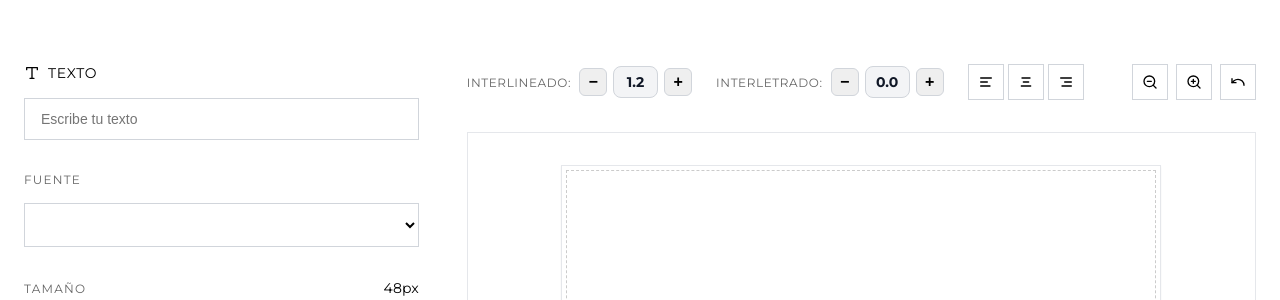
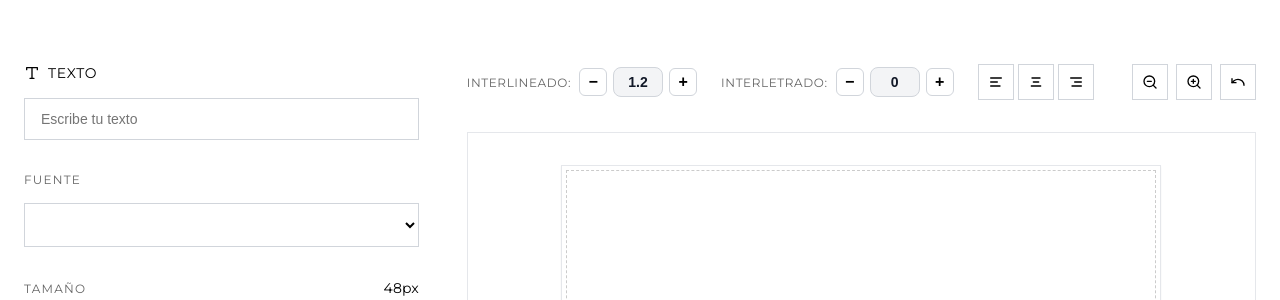
Before and after one commit to jnarjim/Editor-visual-de-invitaciones, a Django app: page /invitaciones/ in a window 1280 px wide. Shown: the part 123-423 px from the top of the page. Run offline with Django 5.2, Linux system fonts and the light colour scheme.

Commit message:
Mejora de steppers

```diff
--- a/invitaciones/static/invitaciones/css/editor.css
+++ b/invitaciones/static/invitaciones/css/editor.css
@@ -448,8 +448,9 @@ body {
   gap: 6px;
 }
 
-.number-stepper span {
-  min-width: 45px;
+/* El input editable central */
+.number-stepper input[type="number"] {
+  width: 50px;
   text-align: center;
   font-weight: 600;
   font-size: 14px;
@@ -459,12 +460,21 @@ body {
   border-radius: 8px;
   border: 1px solid #d1d5db;
   transition: background-color 0.2s ease;
+  -moz-appearance: textfield; /* Oculta flechas en Firefox */
 }
 
-.number-stepper span:hover {
+.number-stepper input[type="number"]:hover {
   background-color: #e5e7eb;
 }
 
+/* Ocultar flechas del input en Chrome/Safari */
+.number-stepper input::-webkit-outer-spin-button,
+.number-stepper input::-webkit-inner-spin-button {
+  -webkit-appearance: none;
+  margin: 0;
+}
+
+/* Botones + y − */
 .stepper-btn {
   display: inline-flex;
   justify-content: center;
@@ -473,8 +483,8 @@ body {
   height: 28px;
   font-size: 16px;
   font-weight: bold;
-  color: #00000;
-  background-color: #fffff;
+  color: #000;
+  background-color: #fff;
   border: 1px solid #d1d5db;
   border-radius: 6px;
   cursor: pointer;
@@ -482,7 +492,8 @@ body {
 }
 
 .stepper-btn:hover {
-  border-color: #000000;
+  border-color: #000;
+  background-color: #f9fafb;
   transform: scale(1.05);
 }
 
--- a/invitaciones/static/invitaciones/js/editor.js
+++ b/invitaciones/static/invitaciones/js/editor.js
@@ -289,35 +289,54 @@ document.addEventListener("DOMContentLoaded", () => {
     });
   }
 
-  function setupStepper(idSpan, min, max, callback) {
-    const container = document.getElementById(idSpan).parentElement;
-    const span = document.getElementById(idSpan);
+  function setupStepper(idInput, min, max, step, callback) {
+  const container = document.getElementById(idInput).parentElement;
+  const input = document.getElementById(idInput);
 
+  // Asegurar que el input tiene los atributos adecuados
+  input.min = min;
+  input.max = max;
+  input.step = step;
+
+  // Botones + y −
   container.querySelectorAll(".stepper-btn").forEach((btn) => {
     btn.addEventListener("click", () => {
-        let step = parseFloat(btn.dataset.step);
-        let current = parseFloat(span.textContent);
-        let newValue = Math.min(max, Math.max(min, current + step));
-        span.textContent = newValue.toFixed(1);
-        callback(newValue);
+      let stepValue = parseFloat(btn.dataset.step);
+      let currentValue = parseFloat(input.value);
+      let newValue = currentValue + stepValue;
+
+      if (newValue < min) newValue = min;
+      if (newValue > max) newValue = max;
+
+      input.value = parseFloat(newValue.toFixed(2));
+      callback(parseFloat(input.value));
     });
+  });
+
+  // Edición manual directa
+  input.addEventListener("input", () => {
+    let value = parseFloat(input.value);
+    if (isNaN(value)) return;
+    if (value < min) value = min;
+    if (value > max) value = max;
+    input.value = parseFloat(value.toFixed(2));
+    callback(value);
   });
 }
 
   // Interlineado
-  setupStepper("lineHeightValueStepper", 0.5, 3, (value) => {
+  setupStepper("lineHeightValueStepper", 0.5, 3, 0.1, (value) => {
   if (selectedElement && selectedElement.classList.contains("text-element")) {
     selectedElement.style.lineHeight = value;
   }
 });
 
   // Interletrado
-  setupStepper("letterSpacingValueStepper", 0, 20, (value) => {
+  setupStepper("letterSpacingValueStepper", 0, 20, 0.5, (value) => {
   if (selectedElement && selectedElement.classList.contains("text-element")) {
     selectedElement.style.letterSpacing = value + "px";
   }
 });
-
 
   // === Arrastrar elementos ===
   function makeDraggable(el) {
--- a/invitaciones/templates/invitaciones/editor.html
+++ b/invitaciones/templates/invitaciones/editor.html
@@ -100,7 +100,7 @@
                           <label>Interlineado:</label>
                           <div class="number-stepper">
                             <button type="button" class="stepper-btn" data-step="-0.1">−</button>
-                            <span id="lineHeightValueStepper">1.2</span>
+                            <input type="number" step="0.1" id="lineHeightValueStepper" value="1.2" style="width: 50px; text-align: center;">
                             <button type="button" class="stepper-btn" data-step="0.1">+</button>
                           </div>
                         </div>
@@ -109,7 +109,7 @@
                           <label>Interletrado:</label>
                           <div class="number-stepper">
                             <button type="button" class="stepper-btn" data-step="-0.5">−</button>
-                            <span id="letterSpacingValueStepper">0</span>
+                            <input type="number" step="0.5" id="letterSpacingValueStepper" value="0" style="width: 50px; text-align: center;">
                             <button type="button" class="stepper-btn" data-step="0.5">+</button>
                           </div>
                         </div>
```
Lines whose indentation alone changed are shown as unchanged.
